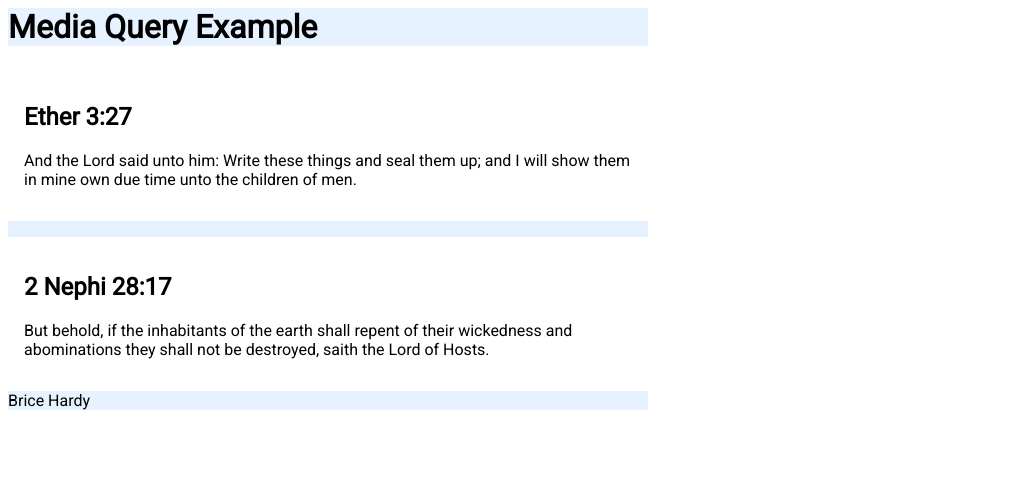
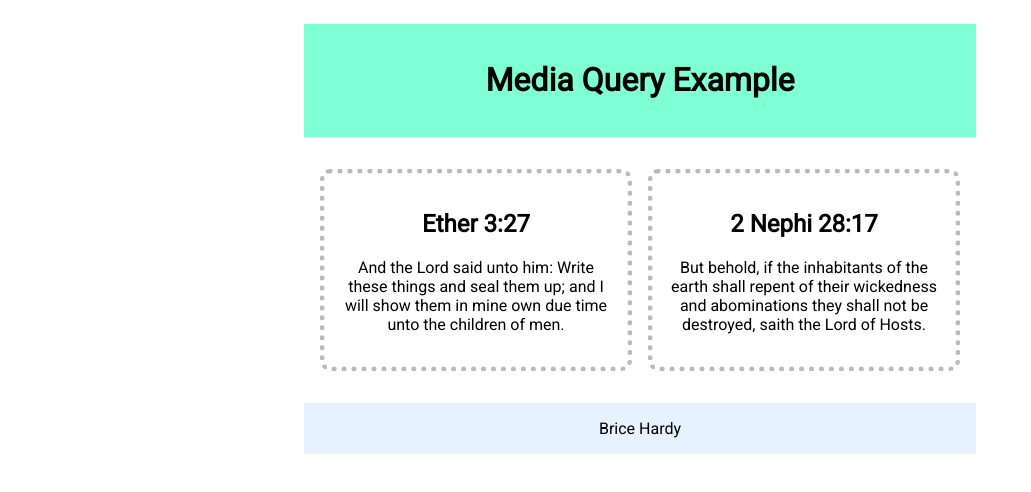
Before and after one commit to bricehardy97/wdd131, a plain HTML site: page Week02/media-query.html in a window 1280 px wide. Shown: the whole page, without its empty margins (0-1031 px from the left). Drawn offline with Linux system fonts and the light colour scheme.

Commit message:
newest update

```diff
--- a/Week02/media-query.html
+++ b/Week02/media-query.html
@@ -1,3 +1,4 @@
+<html>
     <head>
         <meta charset = "utf-8">
         <meta name="viewport" content = "width=device-width, initial-scale=1.0">
@@ -31,3 +32,4 @@
             Brice Hardy
         </footer>
     </body>
+</html>
--- a/Week02/styles/media-query-large.css
+++ b/Week02/styles/media-query-large.css
@@ -1,2 +1,12 @@
-@media screen and (min-width: 500px)
-grid-template-columns: 1fr 1fr;
+@media screen and (min-width: 500px){
+    main{
+        grid-template-columns: 1fr 1fr;
+        display:grid;
+
+    }
+    header{
+        background-color: aquamarine;
+    }
+
+
+}
--- a/Week02/styles/media-query.css
+++ b/Week02/styles/media-query.css
@@ -1,12 +1,12 @@
 body{
     font-family: "Roboto", sans-serif;
+
 }
 header, main, footer{
     max-width: 640px;
-    margin: 1 rem auto;
-    border: 1 px solid #bbb;
-    padding: 1 rem;
-    background-color: #e6f2ff;
+    margin: 1rem auto;
+    padding: 1rem;
+    text-align: center;
 
 
 }
@@ -19,4 +19,13 @@ main{
 section{
     padding: 1rem;
     background-color: #fff;
+    border: 5px dotted #bbb;
+    border-radius: 10px;
 }
+html{
+    display:flex;
+    justify-content: center;
+}
+header,footer{
+    background-color: #e6f2ff;
+}
```
Lines whose indentation alone changed are shown as unchanged.
